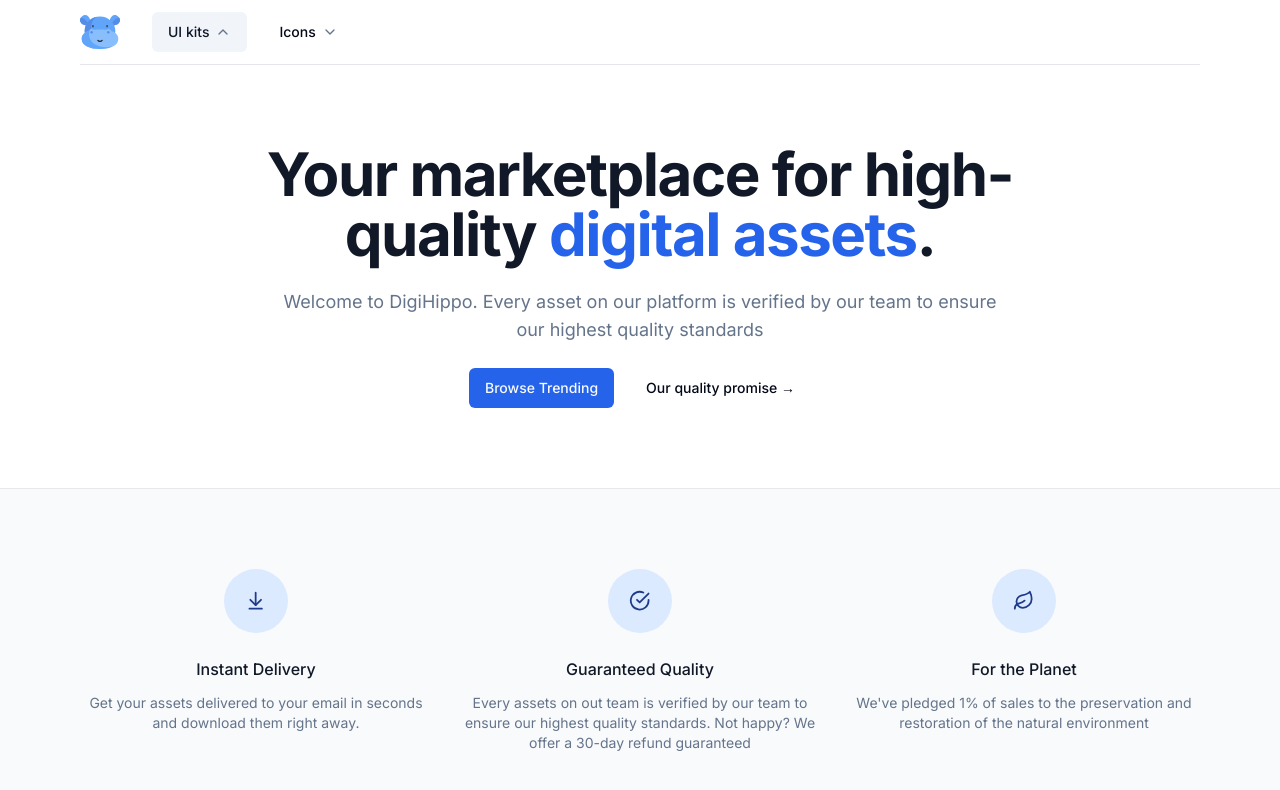
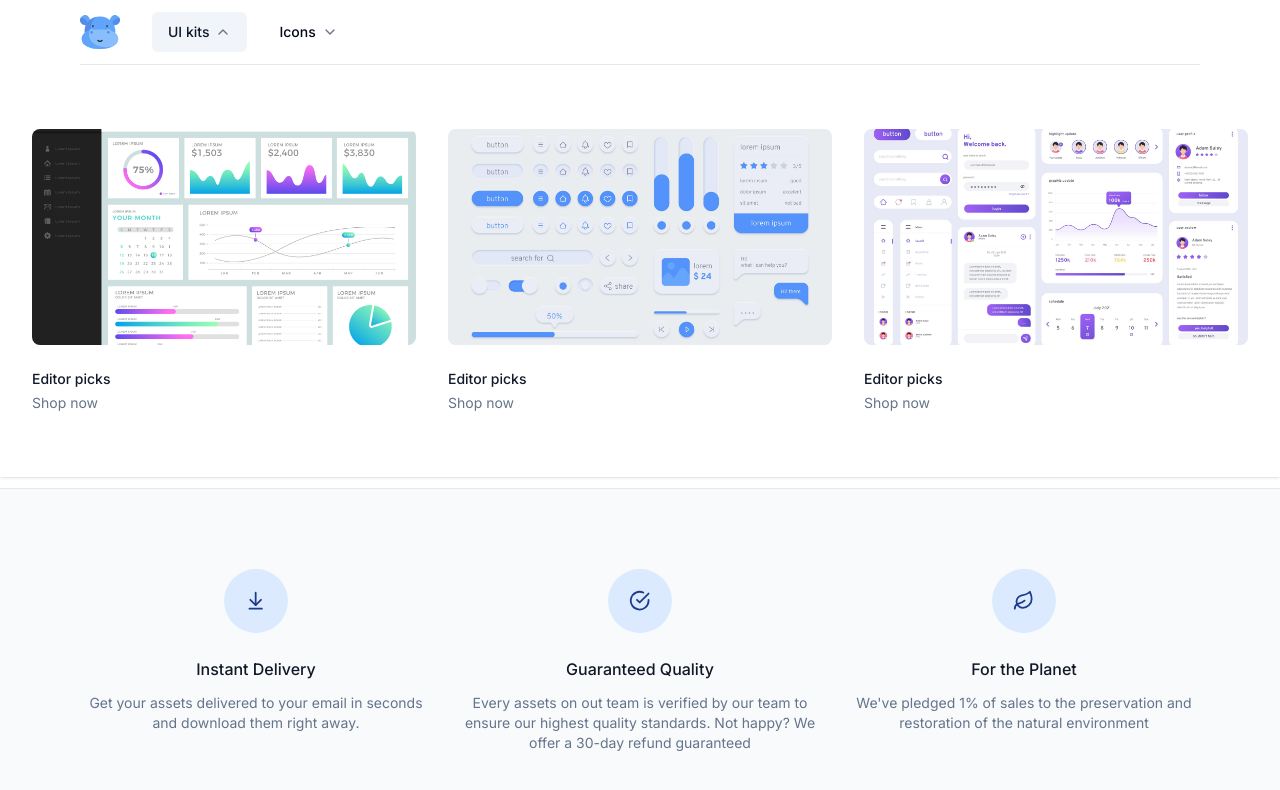
Before and after one commit to SesH-iO/DIGI-HIPPO, a Next.js app: page / in a window 1280 px wide. Both pictures are taken after a click on the button "UI kits". Shown: the top 790 px of the page. Built offline with nearby package versions, Linux system fonts and the light colour scheme.

Commit message:
creating dropdowns and ClickAway functionality for the navbar

```diff
--- a/src/components/Navigation/NavItem.tsx
+++ b/src/components/Navigation/NavItem.tsx
@@ -5,6 +5,8 @@
 import {PRODUCT_CATEGORIES} from "@/config";
 import {ChevronDown} from "lucide-react";
 import {cn} from "../../lib/utils";
+import Image from "next/image";
+import Link from "next/link";
 
 type Category = (typeof PRODUCT_CATEGORIES)[number];
 
@@ -32,6 +34,43 @@
 					/>
 				</Button>
 			</div>
+
+			{isOpen ? (
+				<div
+					className={cn("absolute inset-x-0 top-full text-sm text-muted-foreground", {
+						"animate-in fade-in-10 slide-in-from-top-5": !isAnyOpen,
+					})}
+				>
+					<div className="absolute inset-0 top-1/2 bg-white shadow" aria-hidden="true" />
+
+					<div className="relative bg-white">
+						<div className="mx-auto max-w-7xl px-8">
+							<div className="grid grid-cols-4 gap-x-8 gap-y-10 py-16">
+								<div className="col-span-4 col-start-1 grid grid-cols-3 gap-x-8">
+									{category.featured.map((item) => (
+										<div key={item.name} className="group relative text-base sm:text-sm">
+											<div className="relative aspect-video overflow-hidden rounded-lg bg-gray-100 group-hover:opacity-75">
+												<Image
+													src={item.imageSrc}
+													alt={"product category name"}
+													fill
+													className="object-cover object-center"
+												/>
+											</div>
+											<Link href={item.href} className="mt-6 block font-medium text-gray-900">
+												{item.name}
+											</Link>
+											<p className="mt-1" aria-hidden="true">
+												Shop now
+											</p>
+										</div>
+									))}
+								</div>
+							</div>
+						</div>
+					</div>
+				</div>
+			) : null}
 		</div>
 	);
 };
--- a/src/components/Navigation/NavItems.tsx
+++ b/src/components/Navigation/NavItems.tsx
@@ -1,17 +1,36 @@
 "use client";
-import {useState} from "react";
+import {useEffect, useRef, useState} from "react";
 
 import {PRODUCT_CATEGORIES} from "../../config";
 
 import NavItem from "./NavItem";
+import {useClickAwayListener} from "../../hooks/useClickAwayListener";
 
 const NavItems = () => {
 	const [activeIndex, setActiveIndex] = useState<null | number>(null);
 
+	useEffect(() => {
+		const handler = (event: KeyboardEvent) => {
+			if (event.key === "Escape") {
+				setActiveIndex(null);
+			}
+		};
+
+		document.addEventListener("keydown", handler);
+
+		return () => {
+			document.removeEventListener("keydown", handler);
+		};
+	}, []);
+
 	const isAnyOpen = activeIndex !== null;
 
+	const navRef = useRef<HTMLDivElement | null>(null);
+
+	useClickAwayListener(navRef, () => setActiveIndex(null));
+
 	return (
-		<div className="flex gap-4 h-full">
+		<div className="flex gap-4 h-full" ref={navRef}>
 			{PRODUCT_CATEGORIES.map((category, i) => {
 				const handleOpen = () => {
 					if (activeIndex === i) {
--- /dev/null
+++ b/src/hooks/useClickAwayListener.ts
@@ -0,0 +1,27 @@
+import {RefObject, useEffect} from "react";
+
+type Event = MouseEvent | TouchEvent;
+
+export const useClickAwayListener = <T extends HTMLElement = HTMLElement>(
+	ref: RefObject<T>,
+	handler: (event: Event) => void
+) => {
+	useEffect(() => {
+		const listener = (event: Event) => {
+			const el = ref?.current;
+			if (!el || el.contains((event?.target as Node) || null)) {
+				return;
+			}
+
+			handler(event); // Call the handler only if the click is outside of the element passed.
+		};
+
+		document.addEventListener("mousedown", listener);
+		document.addEventListener("touchstart", listener);
+
+		return () => {
+			document.removeEventListener("mousedown", listener);
+			document.removeEventListener("touchstart", listener);
+		};
+	}, [ref, handler]); // Reload only if ref or handler changes
+};
```
